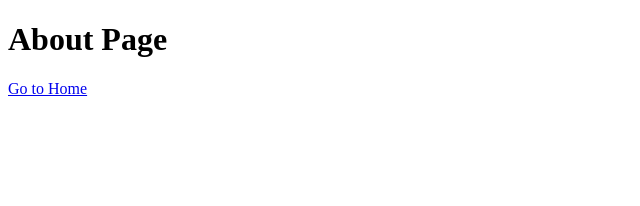
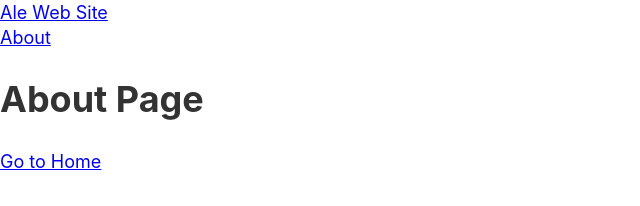
Before and after one commit to alemonas/my-personal-blog, a Gatsby site: page /about in a window 1280 px wide. Shown: the whole page, without its empty margins (0-640 px from the left). Built offline with nearby package versions, Linux system fonts and the light colour scheme; Gatsby itself is replaced by a stand-in of ours.

Commit message:
Add Layout, global css

```diff
--- a/gatsby-config.ts
+++ b/gatsby-config.ts
@@ -1,35 +1,48 @@
-import type { GatsbyConfig } from "gatsby";
+import type {GatsbyConfig} from 'gatsby';
 
 const config: GatsbyConfig = {
   siteMetadata: {
-    title: `Ale Blog`,
-    siteUrl: `https://www.yourdomain.tld`
+    description: 'Alejandro Monasterios Personal Blog',
+    title: 'Ale Web Site',
+    siteUrl: `https://www.yourdomain.tld`,
+    image:
+      'https://cdn.pixabay.com/photo/2019/10/03/12/12/javascript-4523100_960_720.jpg',
   },
   // More easily incorporate content into your pages through automatic TypeScript type generation and better GraphQL IntelliSense.
   // If you use VSCode you can also use the GraphQL plugin
   // Learn more at: https://gatsby.dev/graphql-typegen
   graphqlTypegen: true,
-  plugins: ["gatsby-plugin-netlify-cms",
-  "gatsby-plugin-image", "gatsby-plugin-react-helmet", "gatsby-plugin-sitemap", {
+  plugins: [
+    'gatsby-plugin-netlify-cms',
+    'gatsby-plugin-image',
+    'gatsby-plugin-react-helmet',
+    'gatsby-plugin-sitemap',
+    {
       resolve: 'gatsby-plugin-manifest',
       options: {
-      "icon": "src/images/icon.png"
-    }
-  }, "gatsby-plugin-mdx", "gatsby-plugin-sharp", "gatsby-transformer-sharp", {
+        icon: 'src/images/icon.png',
+      },
+    },
+    'gatsby-plugin-mdx',
+    'gatsby-plugin-sharp',
+    'gatsby-transformer-sharp',
+    {
       resolve: 'gatsby-source-filesystem',
       options: {
-      "name": "images",
-      "path": "./src/images/"
+        name: 'images',
+        path: './src/images/',
       },
-    __key: "images"
-  }, {
+      __key: 'images',
+    },
+    {
       resolve: 'gatsby-source-filesystem',
       options: {
-      "name": "pages",
-      "path": "./src/pages/"
+        name: 'pages',
+        path: './src/pages/',
       },
-    __key: "pages"
-  }]
+      __key: 'pages',
+    },
+  ],
 };
 
 export default config;
--- a/package.json
+++ b/package.json
@@ -37,6 +37,7 @@
     "@types/node": "^17.0.45",
     "@types/react": "^18.0.15",
     "@types/react-dom": "^18.0.6",
+    "@types/react-helmet": "^6.1.5",
     "@typescript-eslint/eslint-plugin": "^5.31.0",
     "@typescript-eslint/parser": "^5.31.0",
     "eslint": "^8.20.0",
--- /dev/null
+++ b/src/components/Layout.tsx
@@ -0,0 +1,48 @@
+import * as React from 'react';
+import {Link, useStaticQuery, graphql} from 'gatsby';
+
+import Seo from './Seo';
+
+import '../styles/global.css';
+// import * as styles from '../styles/layout.module.css';
+
+interface Props {
+  children: React.ReactNode;
+  title?: string;
+  description?: string;
+  image?: string;
+  path?: string;
+}
+
+export default function Layout({
+  children,
+  title,
+  description,
+  image,
+  path,
+}: Props) {
+  const data = useStaticQuery(graphql`
+    query GetSiteTitle {
+      site {
+        siteMetadata {
+          title
+        }
+      }
+    }
+  `);
+
+  const meta = data?.site?.siteMetadata ?? {};
+
+  return (
+    <>
+      <Seo title={title} description={description} image={image} path={path} />
+      <header>
+        <Link to="/">{meta.title}</Link>
+        <nav>
+          <Link to="/about">About</Link>
+        </nav>
+      </header>
+      <main>{children}</main>
+    </>
+  );
+}
--- /dev/null
+++ b/src/components/Seo.tsx
@@ -0,0 +1,52 @@
+import * as React from 'react';
+import {Helmet} from 'react-helmet';
+import {useStaticQuery, graphql} from 'gatsby';
+
+interface Props {
+  image?: string;
+  description?: string;
+  path?: string;
+  title?: string;
+}
+
+export default function Seo(props: Props) {
+  const data = useStaticQuery(graphql`
+    query GetSiteMetadata {
+      site {
+        siteMetadata {
+          title
+          description
+          siteUrl
+          image
+        }
+      }
+    }
+  `);
+
+  const defaults = data.site.siteMetadata;
+
+  const title = props.title || defaults.title;
+  const description = props.description || defaults.description;
+  const image = new URL(props.image || defaults.image, defaults.siteUrl).href;
+  const url = new URL(props.path || `/`, defaults.siteUrl).href;
+
+  return (
+    <Helmet>
+      <title>{title}</title>
+      <meta name="description" content={description} />
+      <link rel="canonical" href={url} />
+      {image && <meta name="image" content={image} />}
+
+      <meta property="og:url" content={url} />
+      <meta property="og:type" content="website" />
+      <meta property="og:title" content={title} />
+      <meta property="og:description" content={description} />
+      {image && <meta property="og:image" content={image} />}
+
+      <meta name="twitter:card" content="summary_large_image" />
+      <meta name="twitter:title" content={title} />
+      <meta name="twitter:description" content={description} />
+      {image && <meta name="twitter:image" content={image} />}
+    </Helmet>
+  );
+}
--- a/src/pages/about.tsx
+++ b/src/pages/about.tsx
@@ -1,13 +1,16 @@
 import {Link} from 'gatsby';
 import * as React from 'react';
 
-function AboutPage() {
+import Layout from '../components/Layout';
+
+export default function AboutPage() {
   return (
-    <>
+    <Layout
+      title="About this page"
+      description="More information about this page"
+    >
       <h1>About Page</h1>
       <Link to="/">Go to Home</Link>
-    </>
+    </Layout>
   );
 }
-
-export default AboutPage;
--- /dev/null
+++ b/src/styles/global.css
@@ -0,0 +1,31 @@
+:root {
+  --black: #333;
+  --gray: #555;
+  --white: #fff;
+}
+
+* {
+  box-sizing: border-box;
+}
+
+html,
+body {
+  color: var(--gray);
+  font-family: -apple-system, BlinkMacSystemFont, 'Segoe UI', Roboto, Oxygen,
+    Ubuntu, Cantarell, 'Open Sans', 'Helvetica Neue', sans-serif;
+  font-size: 18px;
+  line-height: 1.4;
+}
+
+body {
+  margin: 0;
+}
+
+h1,
+h2,
+h3,
+h4,
+h5,
+h6 {
+  color: var(--black);
+}
```
Also changed, not shown: src/components/Seo.js (deleted, +0 -7 lines), src/pages/index.tsx (+11 -1 lines), 2 other files. Lines whose indentation alone changed are shown as unchanged.
